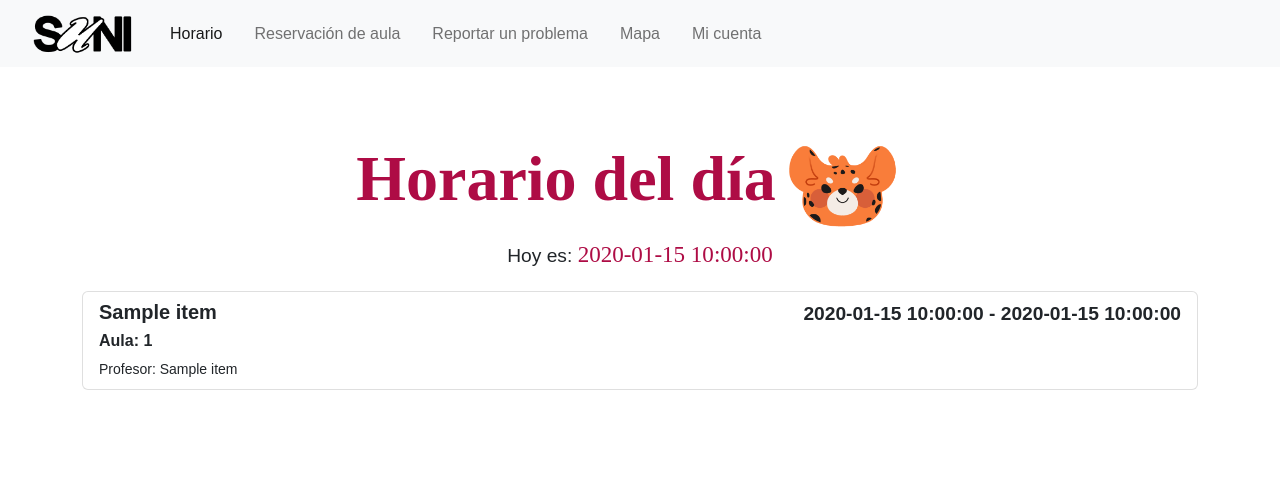
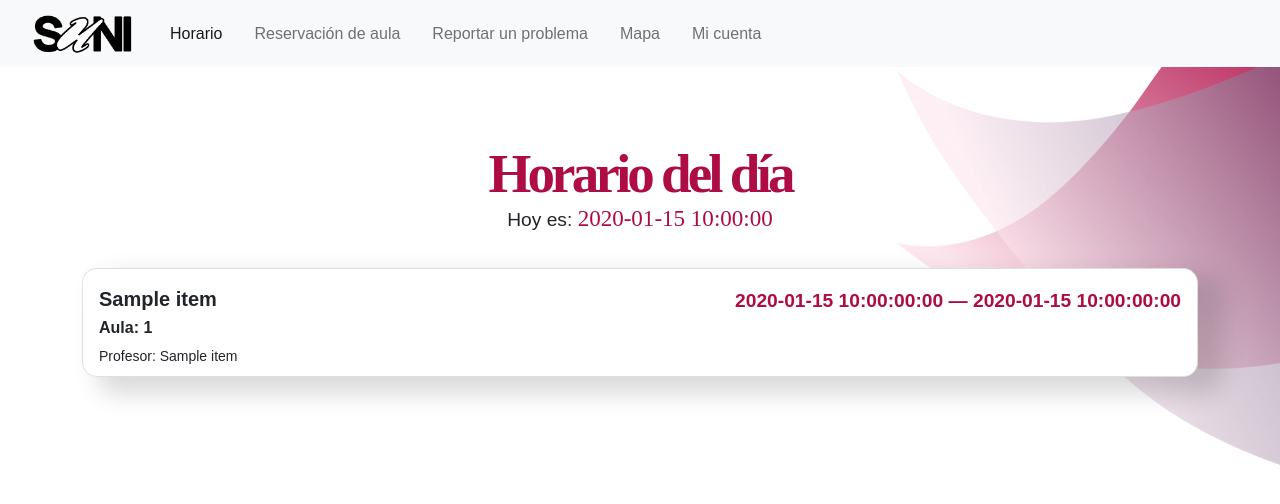
Before and after one commit to Sifnts/suni-0.4, a Flask app: template templates/index.html in a window 1280 px wide. Shown: the top 504 px of the page. Run offline with Flask 3, Linux system fonts and the light colour scheme; the template is opened without the code that fills it: most values are stand-ins (such as "Sample title", 1, 10 or a date in 2020); parts of the project's set-up code (start-up, migrations or seed data) failed here and were passed over.

Commit message:
avance css

```diff
--- a/static/css/style.css
+++ b/static/css/style.css
@@ -6,29 +6,73 @@ h1 {
     color: #AE0C45;
     text-align: center;
     font-family: Manrope;
-    font-size: 5vw;
+    font-size: 4.3vw;
+    font-style: normal;
+    letter-spacing: -0.3vw;
+    font-weight: bolder;
+    margin-bottom: -0.1vw;
+
+}
+
+h2 {
+    color: #AE0C45;
+    text-align: center;
+    font-family: Manrope;
+    font-size: 2vw;
     font-style: normal;
     font-weight: bolder;
+    margin-top: 0.05vw;
 }
+
 
 h4 {
     color: #AE0C45;
     text-align: center;
     font-family: Manrope;
-    font-size: 4vw;
+    font-size: 3.2vw;
     font-style: normal;
     font-weight: bolder;
+    line-height: 87%;
+    margin-bottom: 5%;
+    margin-top: auto;
 }
 
+h5{
+    font-family: Manrope;
+    font-style: normal;
+    font-weight: bolder;
+    margin-top: 1%;
+}
+
+.itemstart{
+    text-align: center;
+    color: #AE0C45;
+    font-family: Manrope;
+    font-weight: bolder;
+    margin-top: 1%;
+    text-shadow: #00000050;
+}
+
+.list-group{
+    margin-bottom: 10%;
+    border-radius: 15px;
+    box-shadow: 20px 12px 24px 5px rgba(0, 0, 0, 0.15);
+    }
 
 * {
     font-family: Manrope, sans-serif; /* General font family for nice typography */
 }
 
+.nombre-prof{
+    margin-bottom: 5%;
+    margin-top: -0.5vw;
+}
+
 .slogan {
-    font-size: 1.2em; /* Slightly larger slogan for emphasis */
+    font-size: 1.5vw; /* Slightly larger slogan for emphasis */
     text-align: center; /* Center align slogan */
-    margin-bottom: 1em; /* Consistent bottom margin for spacing */
+    margin-bottom: 2.5vw; /* Consistent bottom margin for spacing */
+    margin-top: -0.5vw;
 }
 
 .slogan .today {
@@ -38,6 +82,40 @@ h4 {
     font-size: 1.2em;
     margin-bottom: 1em;
 }
+
+.login-form{
+    border-radius: 44px;
+    background: rgba(239, 239, 239, 0.199);
+    box-shadow: 20px 12px 24px 5px rgba(0, 0, 0, 0.15);
+    padding: auto;
+}
+
+.fondouno{
+    background-image: url('/static/images/UNE_edificio-1024x846.jpg');
+    background-size: cover;
+    background-position: center;
+}
+
+.background-image1 {
+    position: fixed;
+    top: -60;
+    right: 0;
+    width: 30%;
+    height: auto;
+    object-fit: contain;
+    z-index: -8;
+}
+
+.background-image2 {
+    position: fixed;
+    bottom: -5;
+    right: 0;
+    width: 30%;
+    height: auto;
+    object-fit: contain;
+    z-index: -7;
+}
+
 
 /* Removed fixed dimensions for .col as it may not be needed globally */
 .col {
--- a/templates/index.html
+++ b/templates/index.html
@@ -9,6 +9,8 @@
         <title>SUNI Horario</title>
     </head>
     <body>
+      <img src="{{ url_for('static', filename='images/vectorrosa.png') }}" alt="Fondo1" class="background-image1" id="background-image1">
+      <img src="{{ url_for('static', filename='images/vectorazul.png') }}" alt="Fondo2" class="background-image2" id="background-image2">
         <nav class="navbar navbar-expand-lg bg-light">
             <div class="container-fluid">
               <a class="navbar-brand" href="{{ url_for('index') }}">
@@ -41,8 +43,7 @@
             {% endwith %}
             <h1 style="align-items: center; text-align: center;">
               Horario del día
-              <img src="{{ url_for('static', filename='images/cabeza.png') }}" alt="Tu Imagen" style="width: 160px; height: auto; margin-left: -28px;">
-            </h1>
+              </h1>
             <p class="slogan">Hoy es: <span class="today">{{ today }}</span></p>
             {% if schedule_items %}
             <div class="list-group">
@@ -50,15 +51,15 @@
                 <a href="#" class="list-group-item list-group-item-action flex-column align-items-start">
                   <div class="d-flex w-100 justify-content-between">
                       <h5 class="mb-1">{{ item.SubjectName }}</h5>
-                      <small class ="itemstart">{{ item.StartTime }} - {{ item.EndTime }}</small>
+                      <small class ="itemstart">{{ item.StartTime }}:00 — {{ item.EndTime }}:00</small>
                   </div>
                   <p class="mb-1">Aula: {{ item.ClassroomNumber }}</p>
-                  <small>Profesor: {{ item.TeacherName }}</small>
+                  <small class="nombre-prof">Profesor: {{ item.TeacherName }}</small>
                 </a>
                 {% endfor %}
             </div>
             {% else %}
-            <p>No hay clases programadas para hoy.</p>
+            <div class="list-group mb-1 list-group-item">No hay clases programadas para hoy.</div>
             {% endif %}
         </div>
     </body>
--- a/templates/login.html
+++ b/templates/login.html
@@ -8,7 +8,7 @@
     <link rel="stylesheet" type="text/css" href="{{ url_for('static', filename='css/style.css') }}">
     <title>SUNI Login</title>
 </head>
-<body>
+<body class= "fondouno">
     <div class="container">
         <div class="row">
             <div class="col-md-6 offset-md-3">
@@ -16,7 +16,7 @@
                     <form action="{{ url_for('login') }}" method="post" class="row g-3">
                         <h4>¡Bienvenido/a de vuelta!</h4>
                         <div class="col-12">
-                            <label style="padding-bottom: 10px;">Matrícula Estudiantil:</label>
+                            <label style="padding-bottom: 10px; font-weight: bold;">Matrícula Estudiantil</label>
                             <input type="text" name="student_id" class="form-control" placeholder="123456" required>
                         </div>
                         <div class="col-12">
--- a/templates/reports.html
+++ b/templates/reports.html
@@ -42,7 +42,7 @@
                     <div class="card shadow">
                         <div class="card-body">
                             <form method="post" action="{{ url_for('reports') }}">
-                                <h2>Reporte de Problemas en Salones</h2>
+                                <h2>Reporte de problemas en salones</h2>
                                 <div class="mb-3">
                                     <label for="classroom" class="form-label">Salón</label>
                                     <select class="form-select" id="classroom" name="classroom" required>
--- a/templates/reservation.html
+++ b/templates/reservation.html
@@ -42,7 +42,7 @@
                     <div class="card shadow">
                         <div class="card-body">
                             <form method="post" action="{{ url_for('reservation') }}">
-                                <h2>Reservación de Salón</h2>
+                                <h2>Reservación de aula</h2>
                                 <div class="mb-3">
                                     <label for="classroom" class="form-label">Salón</label>
                                     <select class="form-select" id="classroom" name="classroom" required>
```
Also changed, not shown: static/images/UNE_edificio-1024x846.jpg (added), static/images/vectorazul.png (added), static/images/vectorrosa.png (added).
